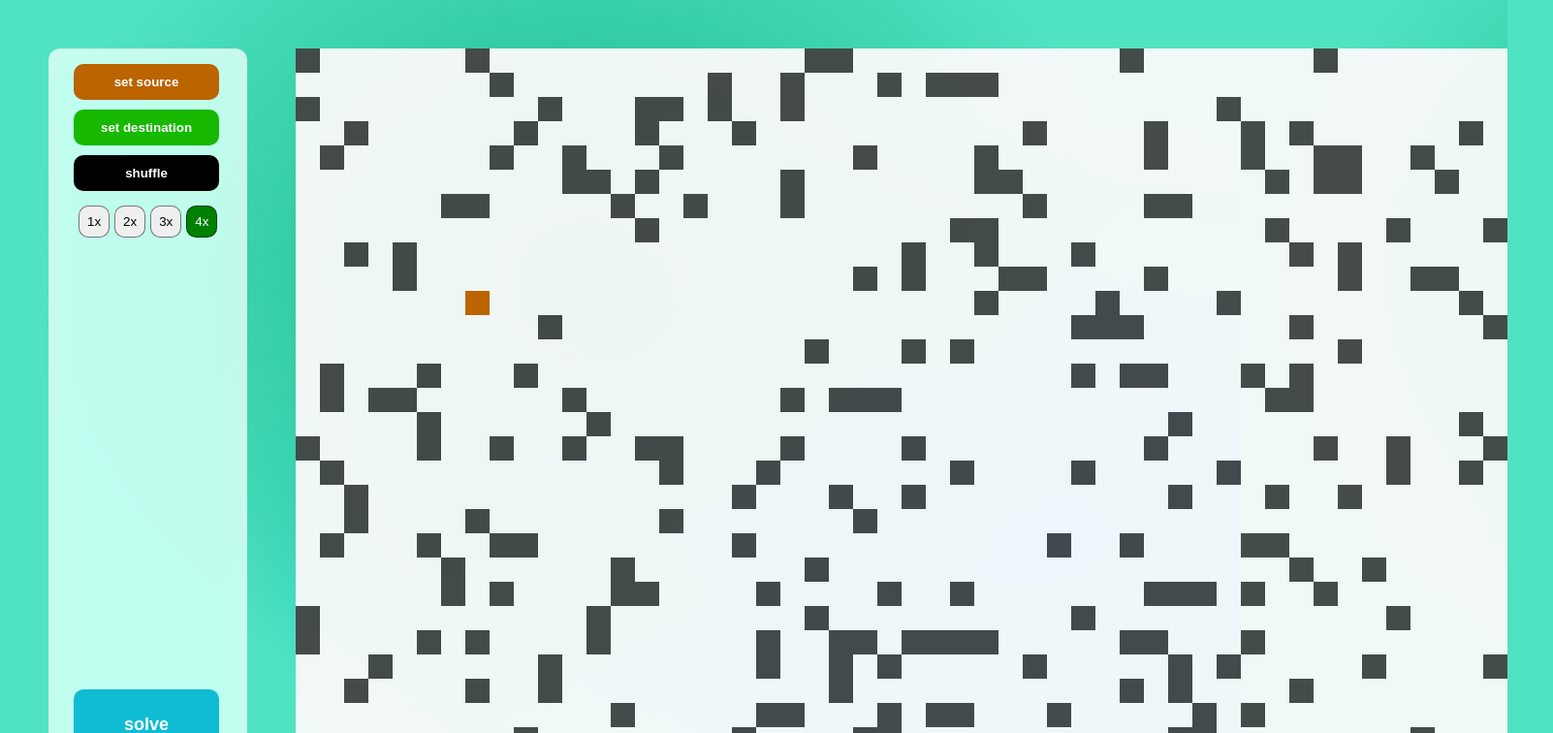
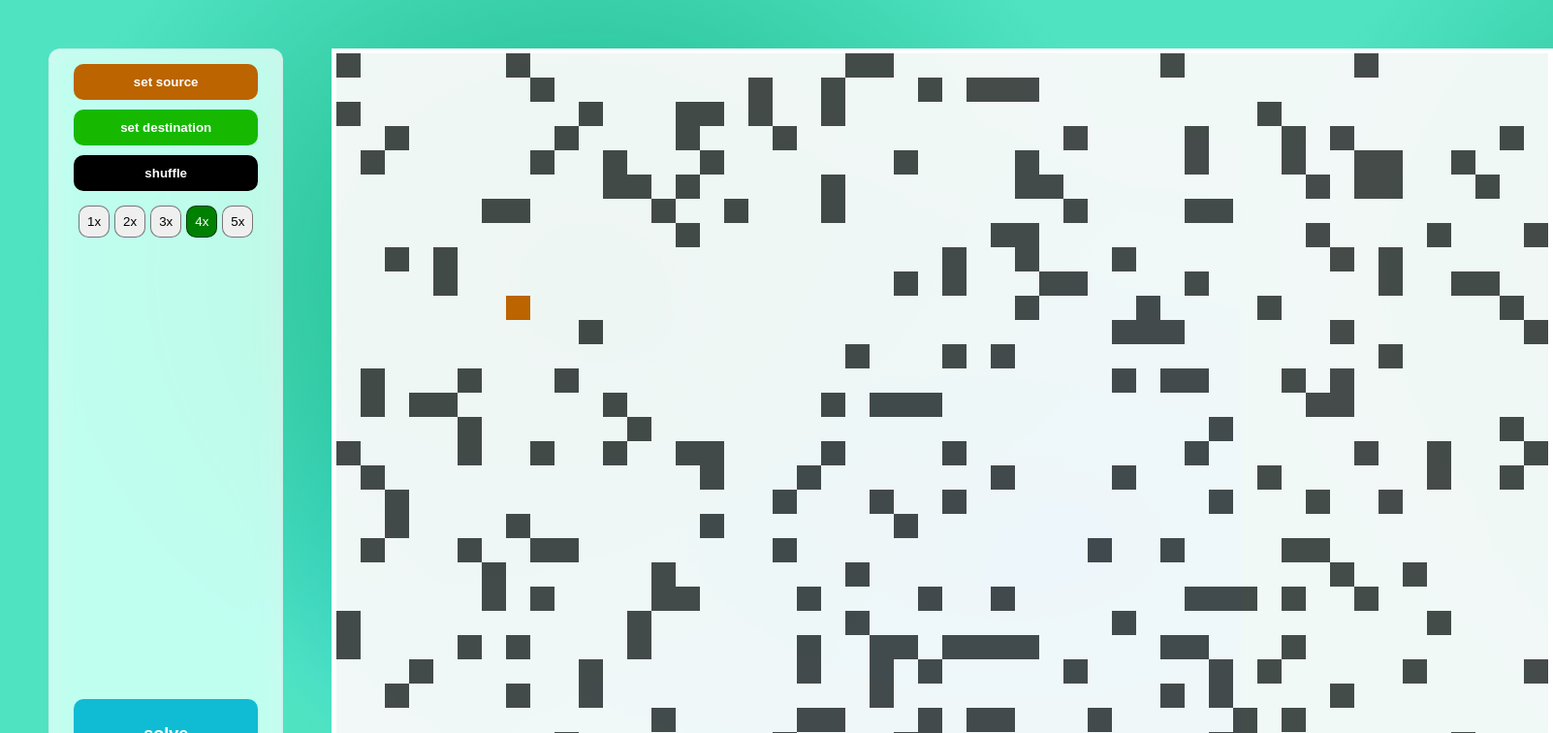
Before and after one commit to OvaisKhanday/learn-state-management-in-react-by-solving-maze-problems, a React (Create React App) app: page / in a window 1280 px wide. Shown: the top 756 px of the page at 97% size, 1602 px wide, since content can reach past the window. Built offline with nearby package versions, Linux system fonts and the light colour scheme.

Commit message:
solved linting issues

```diff
--- a/src/components/maze/maze.styles.css
+++ b/src/components/maze/maze.styles.css
@@ -1,2 +1,3 @@
 .maze-container {
+  border: 5px solid white;
 }
--- a/src/components/menu/menu.component.jsx
+++ b/src/components/menu/menu.component.jsx
@@ -1,8 +1,6 @@
-import { useContext, useEffect } from "react";
+import { useContext } from "react";
 import { MAZE_BLOCK_TYPES, MazeContext } from "../../feature/maze/maze.context";
 import "./menu.styles.css";
-import mazeReducer from "../../feature/maze/maze.reducer";
-import { MAZE_ACTION_TYPES } from "../../feature/maze/maze.types";
 
 export default function Menu() {
   const {
@@ -18,7 +16,6 @@ export default function Menu() {
     toggleIsSourceOpen,
     toggleIsDestinationOpen,
     solveStart,
-    solvePaused,
     solveEnd,
     setMaze,
     setSpeed,
@@ -49,15 +46,6 @@ export default function Menu() {
     }
     solveEnd();
   };
-
-  function handlePause() {
-    solvePaused();
-  }
-
-  function handleSpeed(event) {
-    const MAX_SPEED = 500;
-    setSpeed(MAX_SPEED - event.target.value * 100);
-  }
 
   const setSourceClassName = isSetSourceOpen ? "set-source-button-active" : "";
   const setDestinationClassName = isSetDestinationOpen ? "set-destination-button-active" : "";
@@ -92,6 +80,9 @@ export default function Menu() {
         </button>
         <button className={`speed-button ${speed === 100 ? "speed-button-selected" : ""}`} disabled={currentlySolving} onClick={() => setSpeed(100)}>
           4x
+        </button>
+        <button className={`speed-button ${speed === 0 ? "speed-button-selected" : ""}`} disabled={currentlySolving} onClick={() => setSpeed(0)}>
+          5x
         </button>
       </div>
       <div className='expanded'></div>
--- a/src/components/menu/menu.styles.css
+++ b/src/components/menu/menu.styles.css
@@ -8,7 +8,6 @@
   background-color: rgb(15, 211, 97);
   color: white;
   font-weight: bold;
-  width: 150px;
   padding: 10px 20px;
   margin: 5px;
   border-radius: 10px;
```
